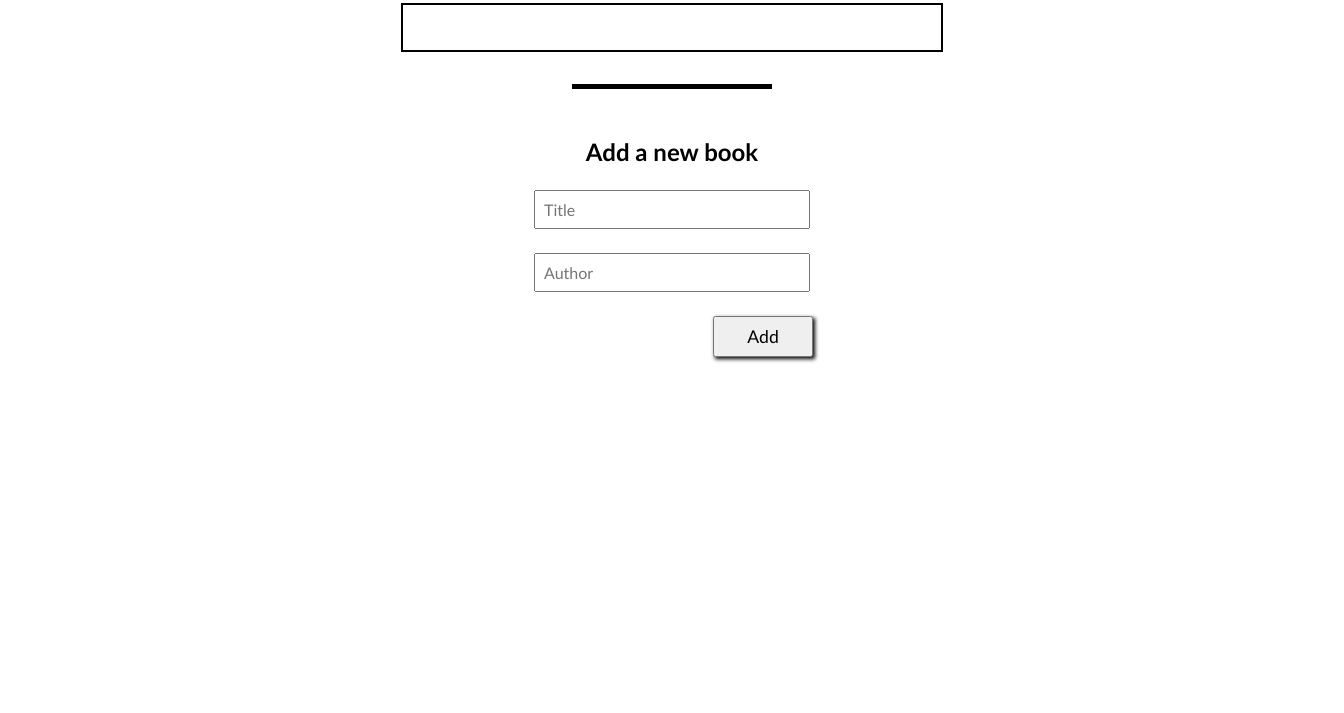
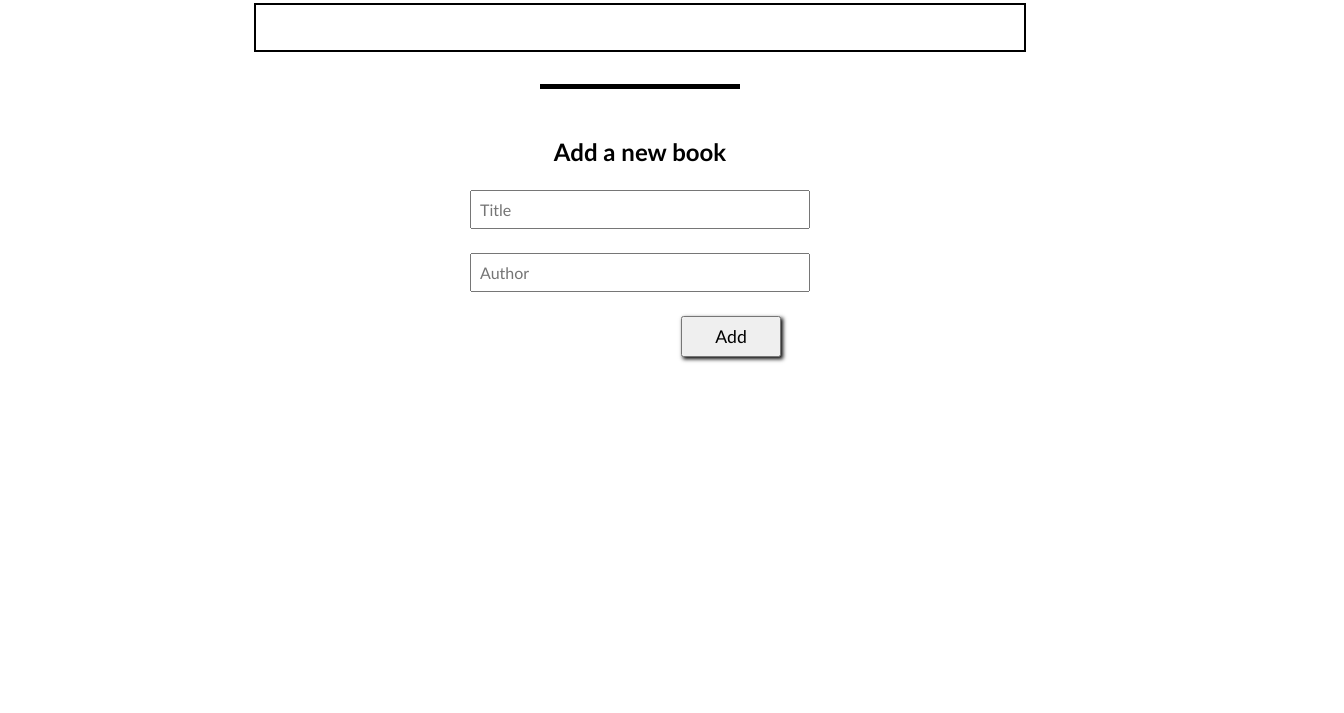
Before and after one commit to Kaghenimbale/Awesome-book, a website: page index.html in a window 1280 px wide. Shown: the part 87-800 px from the top of the page, 1344 px wide, since content can reach past the window. Drawn offline with Linux system fonts and the light colour scheme.

Commit message:
Add style correction

```diff
--- a/index.html
+++ b/index.html
@@ -8,6 +8,7 @@
     <title>Awesome books</title>
 </head>
 <body>
+    <div class="books-container">
         <h1>All awesome books</h1><br>
         <div class="book-store">
             <ul id="container"></ul><br>
@@ -25,6 +26,7 @@
                 <button type="submit" id="add-btn">Add</button>
             </div>
         </form>
+    </div>
 
     <script src="script.js"></script>
 </body>
--- a/style.css
+++ b/style.css
@@ -5,8 +5,9 @@
   font-family: 'Trebuchet MS', 'Lucida Sans Unicode', 'Lucida Grande', 'Lucida Sans', Arial, sans-serif;
 }
 
-body {
-  width: 100vw;
+.books-container {
+  width: 60vw;
+  margin: 0 auto;
   display: flex;
   flex-direction: column;
   align-items: center;
@@ -22,13 +23,13 @@ button {
   flex-direction: column;
   align-items: center;
   border: 2px solid black;
+  width: 100%;
 }
 
 #container {
   display: flex;
   flex-direction: column;
   align-items: center;
-  width: 40vw;
   padding: 0.8rem;
 }
 
@@ -41,7 +42,7 @@ button {
 
 li {
   display: flex;
-  width: 100%;
+  width: 55vw;
   align-items: center;
   justify-content: space-between;
   padding: 0.5rem;
@@ -54,7 +55,7 @@ li:nth-child(odd) {
 .description {
   display: flex;
   align-items: center;
-  gap: 1rem;
+  gap: 2rem;
 }
 
 #remove {
@@ -73,7 +74,7 @@ li:nth-child(odd) {
 
 input {
   padding: 0.5rem 0.5rem;
-  width: 20vw;
+  width: 25vw;
   color: black;
   font-size: 1rem;
 }
```
Lines whose indentation alone changed are shown as unchanged.
